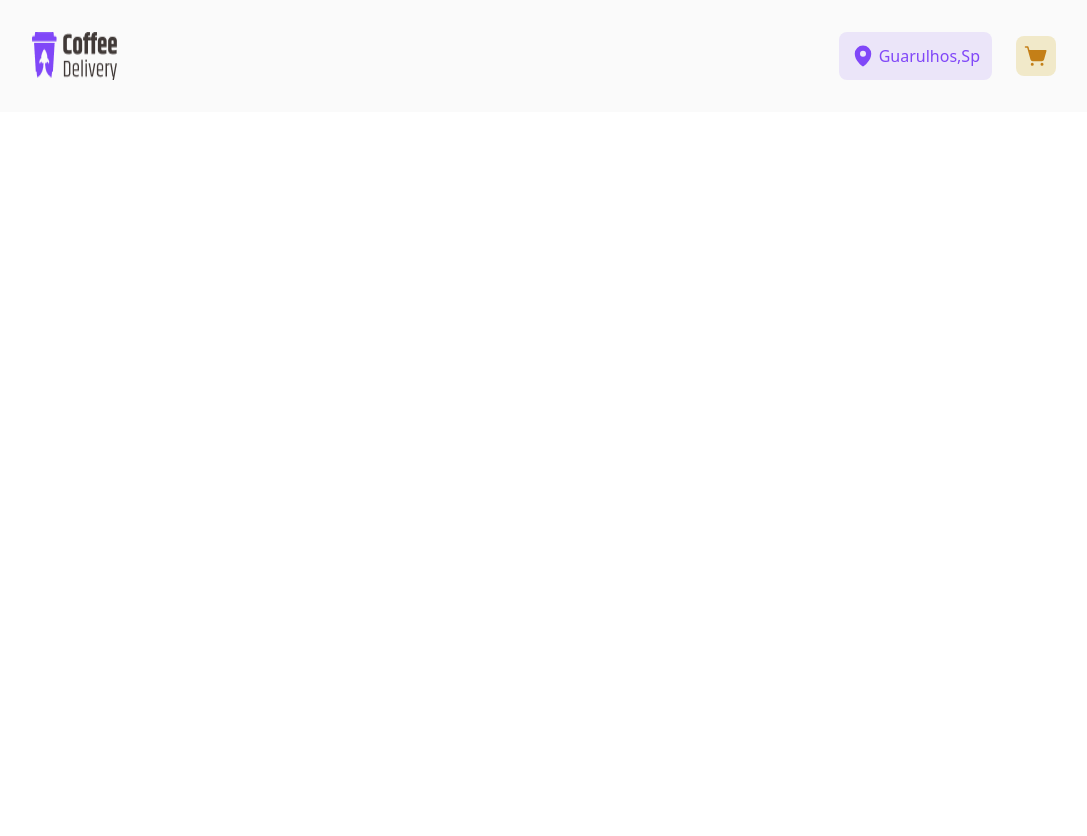
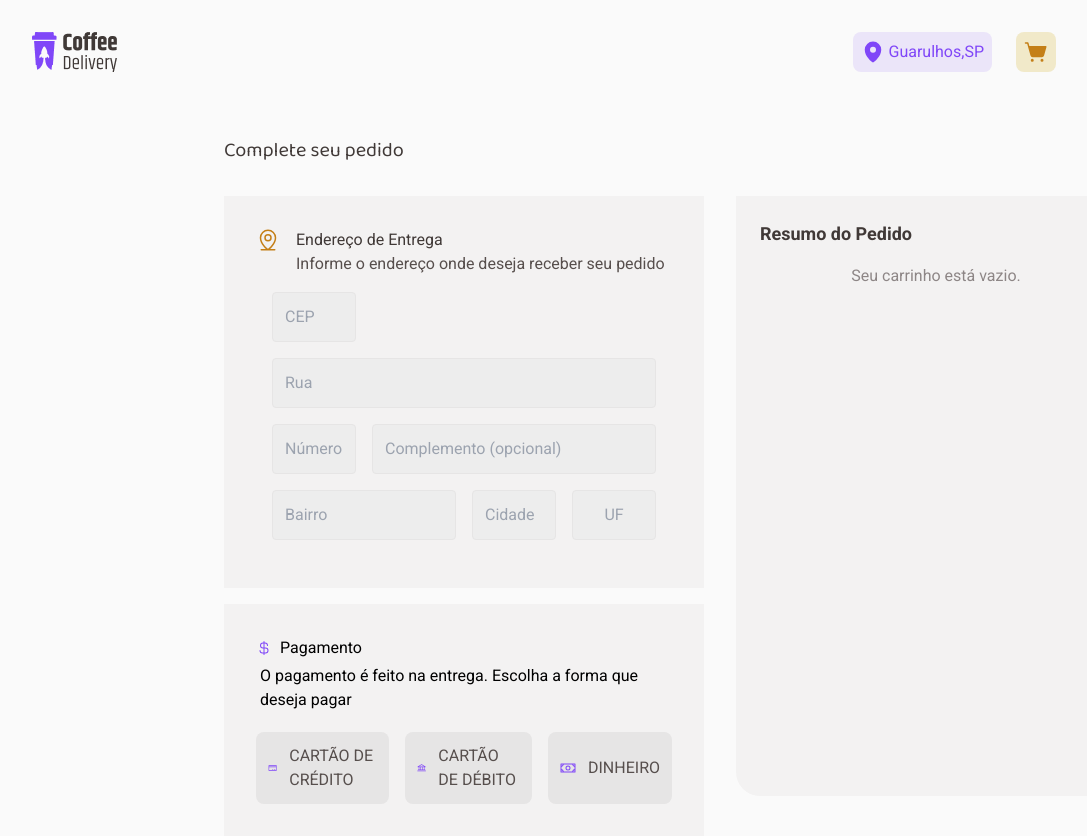
Before and after one commit to MalikLaet/coffeDelivery, a React (Vite) app: page /cart in a window 1280 px wide. Shown: the whole page, without its empty margins (96-1183 px from the left). Before the commit the page ends 800 px from the top, so only its background shows below. Built offline with nearby package versions, Linux system fonts and the light colour scheme.

Commit message:
fixing the\ styling of the cart page

```diff
--- a/index.html
+++ b/index.html
@@ -4,6 +4,7 @@
     <meta charset="UTF-8" />
     <meta name="viewport" content="width=device-width, initial-scale=1.0" />
     <title>Coffee Delivery</title>
+    <link href="https://fonts.googleapis.com/css2?family=Baloo+2:wght@400;700&family=Roboto:wght@400;500;700&display=swap" rel="stylesheet">
   </head>
   <body>
     <div id="root"></div>
--- a/src/app.tsx
+++ b/src/app.tsx
@@ -5,7 +5,7 @@ export function App() {
 
   return (
     <BrowserRouter>
-    <div className="bg-background">
+    <div className="bg-background  h-screen font-roboto">
       <Router/>
     </div>
     </BrowserRouter>
--- a/src/components/header.tsx
+++ b/src/components/header.tsx
@@ -1,19 +1,23 @@
 import { MapPin, ShoppingCartSimple } from '@phosphor-icons/react'
 import Logo from '../../public/logo.png'
+import React from 'react'
+import { Link } from 'react-router-dom'
 
 export default function Header() {
   return (
     <div className="flex flex-row justify-between gap-12 p-8 px-32">
+      <Link to="/">
       <img src={Logo} alt="" />
+      </Link>
 
 <div className="flex flex-row gap-6 items-center ">
-  <div className="flex flex-row p-3  items-center gap-1 bg-purple-light text-purple rounded-lg">
+  <div className="flex flex-row p-2  items-center gap-1 bg-purple-light text-purple rounded-lg">
     <MapPin size={24} weight="fill" />
-    <p className="">Guarulhos,Sp</p>
+    <p className="">Guarulhos,SP</p>
   </div>
-<div className="bg-yellow-light p-2  rounded-lg">
+<Link to="/Cart" className="bg-yellow-light p-2  rounded-lg">
 <ShoppingCartSimple  color="#c47f17" size={24} weight="fill" />
-</div>
+</Link>
 </div>
 
 
--- a/src/components/product-list.tsx
+++ b/src/components/product-list.tsx
@@ -1,24 +1,38 @@
 import React from 'react'
-import { coffees} from "../../data.json"
+import { coffees } from "../../data.json"
 import { Minus, Plus, ShoppingCartSimple } from '@phosphor-icons/react'
+
 export function ProductList() {
   return (
-    <div className='flex flex-row flex-wrap items-center justify-center gap-12 pt-12'>
+    <div className='flex flex-row flex-wrap items-center justify-center gap-12 pt-12 pb-12'>
       {coffees.map((coffee) => (
-            <div className='flex flex-col items-center justify-center gap-4 bg-base-card p-6 relative
-          rounded-tl-none rounded-tr-3xl rounded-bl-3xl rounded-br-none border border-base-card'>
+        <div
+          key={coffee.id}
+          className='flex flex-col items-center justify-center gap-4 bg-base-card p-6 relative
+            rounded-tl-none rounded-tr-3xl rounded-bl-3xl rounded-br-none border border-base-card'
+        >
           <img
             className="w-24 h-24 -mt-12"
             src={coffee.image}
             alt={coffee.title}
           />
-                <p className='bg-yellow-light text-yellow-dark rounded-xl p-1'>{coffee.tags}</p>
+          <div className="flex gap-2 flex-wrap justify-center">
+            {coffee.tags.map((tag, index) => (
+              <span
+                key={index}
+                className='bg-yellow-light text-yellow-dark rounded-xl px-2 py-1 text-xs font-semibold'
+              >
+                {tag}
+              </span>
+            ))}
+          </div>
           <p className='text-base-subtitle'>{coffee.title}</p>
           <p className="text-base-label text-sm text-center">
             {coffee.description.split(" ").slice(0, Math.ceil(coffee.description.split(" ").length / 2)).join(" ")}
             <br />
             {coffee.description.split(" ").slice(Math.ceil(coffee.description.split(" ").length / 2)).join(" ")}
-          </p>                <div className='flex flex-row items-center justify-between gap-12'>
+          </p>
+          <div className='flex flex-row items-center justify-between gap-12'>
             <p className='text-base-text text-xl '>R${coffee.price.toFixed(2)}</p>
             <div className="flex items-center gap-2 bg-base-button p-1 rounded-md">
               <button className="text-purple-dark">
@@ -29,12 +43,12 @@ import { Minus, Plus, ShoppingCartSimple } from '@phosphor-icons/react'
                 <Plus size={16} />
               </button>
             </div>
-                <div className=" flex p-2 rounded-md bg-purple-dark">
-          <ShoppingCartSimple color="#FAFAFA" weight="fill" size={24}/>
+            <div className="flex p-2 rounded-md bg-purple-dark">
+              <ShoppingCartSimple color="#FAFAFA" weight="fill" size={24} />
             </div>
           </div>
         </div>
-        )) }
+      ))}
     </div>
   )
 }
--- a/src/pages/Cart.tsx
+++ b/src/pages/Cart.tsx
@@ -1,10 +1,137 @@
-import React from 'react'
-import Header from '../components/header'
+import React, { useState } from 'react';
+import Header from '../components/header';
+import { Bank, CreditCard, CurrencyDollar, MapPinLine, Money } from '@phosphor-icons/react';
 
 export default function Cart() {
+  const [cart, setCart] = useState([]); // Estado do carrinho
+  const deliveryFee = 5.0; // Taxa de entrega fixa
+
+  const totalItemsPrice = cart.reduce((total, product) => total + product.price * product.quantity, 0);
+  const grandTotal = totalItemsPrice > 0 ? totalItemsPrice + deliveryFee : 0;
+
   return (
     <div>
-        <Header/>
+      <Header />
+      <div className="font-roboto w-full h-full bg-background px-12 pl-80">
+        <h2 className="text-base-subtitle text-lg py-8 font-baloo text-xl">Complete seu pedido</h2>
+        <div className="flex gap-8 items-start">
+          {/* Coluna esquerda: Endereço e Pagamento */}
+          <div className="flex flex-col gap-4 flex-[2] max-w-[850px]">
+            {/* Endereço de Entrega */}
+            <div className="flex flex-col items-start bg-base-card p-8 w-full">
+              <div className="flex flex-row items-start gap-4">
+                <MapPinLine color="#C47F17" size={24} />
+                <div className="flex flex-col items-start">
+                  <p className="text-base-subtitle">Endereço de Entrega</p>
+                  <p className="text-base-text">Informe o endereço onde deseja receber seu pedido</p>
+                </div>
+              </div>
+              <form className="grid grid-cols-4 gap-4 p-4 w-full">
+                <input
+                  type="text"
+                  placeholder="CEP"
+                  className="col-span-1 p-3 border rounded bg-base-input text-base-label border-base-button"
+                />
+                <input
+                  type="text"
+                  placeholder="Rua"
+                  className="col-span-4 p-3 border rounded bg-base-input text-base-label border-base-button"
+                />
+                <input
+                  type="text"
+                  placeholder="Número"
+                  className="col-span-1 p-3 border rounded bg-base-input text-base-label border-base-button"
+                />
+                <input
+                  type="text"
+                  placeholder="Complemento (opcional)"
+                  className="col-span-3 p-3 border rounded bg-base-input text-base-label border-base-button"
+                />
+                <input
+                  type="text"
+                  placeholder="Bairro"
+                  className="col-span-2 p-3 border rounded bg-base-input text-base-label border-base-button"
+                />
+                <input
+                  type="text"
+                  placeholder="Cidade"
+                  className="col-span-1 p-3 border rounded bg-base-input text-base-label border-base-button"
+                />
+                <input
+                  type="text"
+                  placeholder="UF"
+                  className="col-span-1 p-3 border rounded bg-base-input text-base-label border-base-button text-center uppercase"
+                />
+              </form>
+            </div>
+
+            {/* Pagamento */}
+            <div className="flex flex-col items-start bg-base-card p-8 w-full">
+              <div className="flex items-center gap-2">
+                <CurrencyDollar color="#8047F8" />
+                <p className="font-roboto">Pagamento</p>
+              </div>
+              <p className="p-1">O pagamento é feito na entrega. Escolha a forma que deseja pagar</p>
+              <div className="flex gap-4 pt-4">
+                <div className="flex items-center justify-center gap-3 bg-base-button p-3 rounded-lg cursor-pointer">
+                  <CreditCard color="#8047F8" />
+                  <p className="text-base-text">CARTÃO DE CRÉDITO</p>
+                </div>
+                <div className="flex items-center justify-center gap-3 bg-base-button p-3 rounded-lg cursor-pointer">
+                  <Bank color="#8047F8" />
+                  <p className="text-base-text">CARTÃO DE DÉBITO</p>
+                </div>
+                <div className="flex items-center justify-center gap-3 bg-base-button p-3 rounded-lg cursor-pointer">
+                  <Money color="#8047F8" />
+                  <p className="text-base-text">DINHEIRO</p>
+                </div>
+              </div>
+            </div>
+          </div>
+
+          {/* Coluna direita: Resumo do Pedido */}
+          <div
+            className="bg-base-card p-6  w-[400px] h-[600px]  rounded-tl-none rounded-tr-3xl rounded-bl-3xl rounded-br-none rounded-md"
+          >
+            <h2 className="text-lg font-bold text-base-subtitle mb-4">Resumo do Pedido</h2>
+            {cart.length === 0 ? (
+              <p className="text-center text-base-label">Seu carrinho está vazio.</p>
+            ) : (
+              <>
+                <div className="flex flex-col gap-4">
+                  {cart.map((product) => (
+                    <div key={product.id} className="flex items-center gap-4">
+                      <img className="w-12 h-12" src={product.image} alt={product.title} />
+                      <div className="flex-1">
+                        <p className="text-base-subtitle font-medium">{product.title}</p>
+                        <p className="text-base-label text-sm">
+                          {product.quantity} x R${product.price.toFixed(2)}
+                        </p>
+                      </div>
+                      <p className="text-base-text font-bold">
+                        R${(product.price * product.quantity).toFixed(2)}
+                      </p>
+                    </div>
+                  ))}
+                </div>
+                <hr className="my-4 border-base-button" />
+                <div className="flex justify-between text-base-label">
+                  <p>Subtotal</p>
+                  <p>R${totalItemsPrice.toFixed(2)}</p>
+                </div>
+                <div className="flex justify-between text-base-label">
+                  <p>Entrega</p>
+                  <p>R${deliveryFee.toFixed(2)}</p>
+                </div>
+                <div className="flex justify-between text-lg font-bold text-base-subtitle mt-4">
+                  <p>Total</p>
+                  <p>R${grandTotal.toFixed(2)}</p>
+                </div>
+              </>
+            )}
+          </div>
+        </div>
+      </div>
     </div>
-  )
+  );
 }
--- a/tailwind.config.js
+++ b/tailwind.config.js
@@ -6,6 +6,10 @@ export default {
   ],
   theme: {
     extend: {
+      fontFamily: {
+        baloo: ['"Baloo 2"', 'cursive'],
+        roboto: ['Roboto', 'sans-serif'],
+      },
       backgroundImage: {
         'bg-banner': "url('/public/background.png')"
       },
```
Also changed, not shown: data.json (+14 -14 lines), src/context/cardContext.tsx (added, +33 -0 lines). Lines whose indentation alone changed are shown as unchanged.
